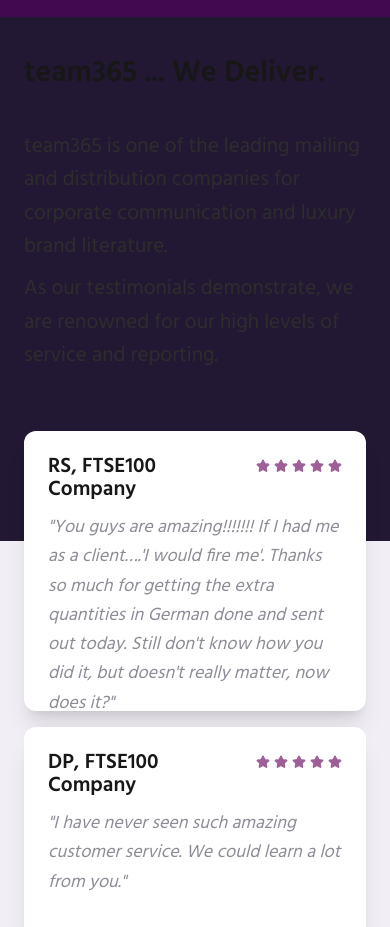
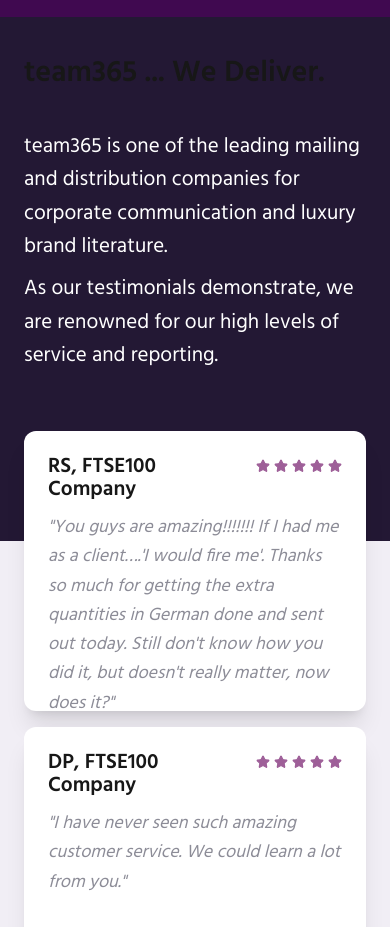
Before and after one commit to Nexuses/team365, a Next.js app: page / in a window 390 px wide. Shown: the part 920-1847 px from the top of the page. Built offline with nearby package versions, Linux system fonts and the light colour scheme; grey boxes are pictures that could not be loaded.

Commit message:
fix: explicit text color for testimonials and robust auto-scroll

```diff
--- a/app/components/TestimonialsSection.tsx
+++ b/app/components/TestimonialsSection.tsx
@@ -46,11 +46,12 @@ export function TestimonialsSection() {
   }, []);
 
   useEffect(() => {
-    const t = setInterval(() => {
-      goNext();
+    const timer = setInterval(() => {
+      setIndex((prev) => (prev + 1) % TESTIMONIALS.length);
+      setDirection(1);
     }, 5000);
-    return () => clearInterval(t);
-  }, [goNext]);
+    return () => clearInterval(timer);
+  }, []);
 
   const leftIndex = (index - 1 + TESTIMONIALS.length) % TESTIMONIALS.length;
   const centerIndex = index;
@@ -65,11 +66,11 @@ export function TestimonialsSection() {
               team365 ... We Deliver.
             </h2>
             <div className="!text-white font-['Hind',sans-serif] space-y-2">
-              <p className="text-[21px] md:text-[24px] leading-snug">
+              <p className="text-[21px] md:text-[24px] leading-snug !text-white">
                 team365 is one of the leading mailing and distribution companies
                 for corporate communication and luxury brand literature.
               </p>
-              <p className="text-[21px] md:text-[24px] leading-snug mb-[80px]">
+              <p className="text-[21px] md:text-[24px] leading-snug mb-[80px] !text-white">
                 As our testimonials demonstrate, we are renowned for our high
                 levels of service and reporting.
               </p>
```
